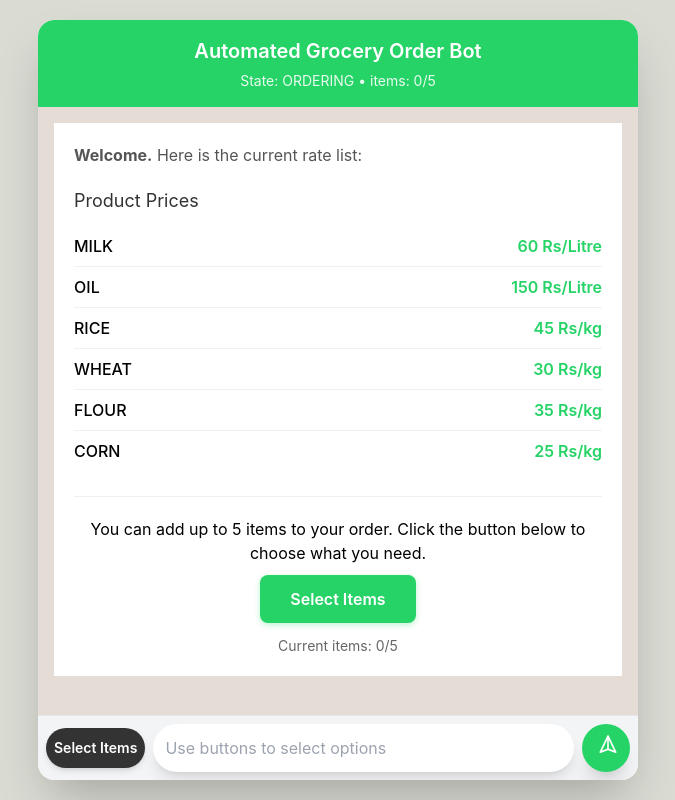
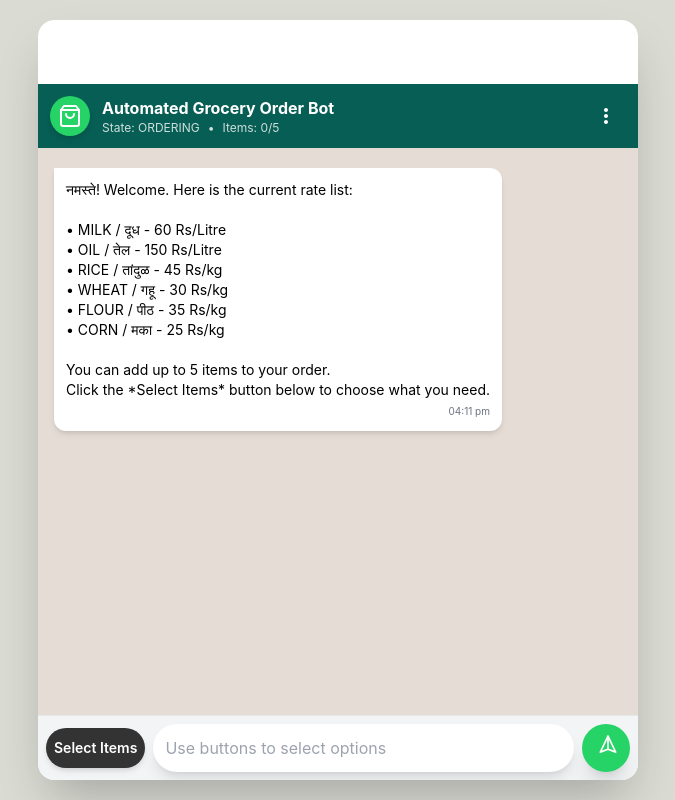
Before and after one commit to kaushalborse38-maker/autoorders, a plain HTML site: page index.html in a window 1280 px wide. Shown: the whole page, without its empty margins (302-977 px from the left). Drawn offline with nearby package versions, Linux system fonts and the light colour scheme.

Commit message:
Update index.html

```diff
--- a/index.html
+++ b/index.html
@@ -3,7 +3,7 @@
 <head>
     <meta charset="UTF-8" />
     <meta name="viewport" content="width=device-width, initial-scale=1.0"/>
-    <title>WhatsApp Grocery Order System</title>
+    <title>WhatsApp Order System - Mobile Optimized</title>
     <script src="https://cdn.tailwindcss.com"></script>
     <link rel="stylesheet" href="https://cdnjs.cloudflare.com/ajax/libs/font-awesome/6.4.0/css/all.min.css">
     <script>
@@ -169,155 +169,54 @@
             0%, 60%, 100% { transform: translateY(0); }
             30% { transform: translateY(-5px); }
         }
-
-        /* Grocery Bot Specific Styles */
-        .grocery-header {
-            background-color: #25D366;
-            color: white;
-            padding: 16px 20px;
-            text-align: center;
-            position: relative;
-            margin: 0;
-        }
-
-        .grocery-header h1 {
-            font-size: 20px;
-            font-weight: 600;
-            margin-bottom: 4px;
-        }
-
-        .grocery-status {
-            font-size: 14px;
-            opacity: 0.9;
-        }
-
-        .grocery-content {
-            padding: 20px;
-            background-color: white;
-        }
-
-        .welcome-message {
-            margin-bottom: 20px;
-            font-size: 16px;
-            color: #555;
-        }
-
-        .rate-list {
-            margin-bottom: 25px;
-        }
-
-        .rate-list h2 {
-            font-size: 18px;
-            margin-bottom: 12px;
-            color: #333;
-        }
-
-        .item {
-            display: flex;
-            justify-content: space-between;
-            padding: 8px 0;
-            border-bottom: 1px solid #f0f0f0;
-        }
-
-        .item:last-child {
-            border-bottom: none;
-        }
-
-        .item-name {
-            font-weight: 500;
-        }
-
-        .item-price {
-            color: #25D366;
-            font-weight: 600;
-        }
-
-        .action-section {
-            text-align: center;
-            margin-top: 25px;
-            padding-top: 20px;
-            border-top: 1px solid #f0f0f0;
-        }
-
-        .select-btn {
-            background-color: #25D366;
-            color: white;
-            border: none;
-            padding: 12px 30px;
-            font-size: 16px;
-            font-weight: 600;
-            border-radius: 8px;
-            cursor: pointer;
-            transition: background-color 0.2s;
-            box-shadow: 0 2px 6px rgba(37, 211, 102, 0.3);
-            margin-top: 10px;
-        }
-
-        .select-btn:hover {
-            background-color: #20bd5a;
-        }
-
-        .items-count {
-            margin-top: 12px;
-            font-size: 14px;
-            color: #666;
-        }
     </style>
 </head>
 <body class="bg-[#DADBD3] font-sans">
 
     <div id="app" class="w-full md:max-w-3xl md:rounded-xl overflow-hidden">
         <div id="chat-window" class="flex-grow w-full flex flex-col">
-            <!-- Grocery Bot Header - Integrated -->
-            <div class="grocery-header">
-                <h1>Automated Grocery Order Bot</h1>
-                <div class="grocery-status">State: ORDERING • items: 0/5</div>
+            <!-- Header - Positioned Lower -->
+            <div class="p-3 bg-whatsapp-dark text-white shadow-lg flex items-center justify-between flex-shrink-0 mt-16">
+                <div class="flex items-center min-w-0 flex-1">
+                    <div class="w-10 h-10 rounded-full bg-whatsapp-light flex items-center justify-center font-semibold text-lg mr-3 shadow-md flex-shrink-0">
+                        <svg xmlns="http://www.w3.org/2000/svg" class="h-6 w-6" viewBox="0 0 24 24" fill="none" stroke="currentColor" stroke-width="2" stroke-linecap="round" stroke-linejoin="round"><path d="M6 2L3 6v14a2 2 0 0 0 2 2h14a2 2 0 0 0 2-2V6l-3-4z"/><line x1="3" y1="6" x2="21" y2="6"/><path d="M16 10a4 4 0 0 1-8 0"/></svg>
+                    </div>
+                    <div class="min-w-0 flex-1">
+                        <p class="font-bold truncate">Automated Grocery Order Bot</p>
+                        <div class="flex text-xs opacity-80 space-x-2">
+                            <span id="bot-status">State: ORDERING</span>
+                            <span>•</span>
+                            <span id="item-counter">Items: 0/5</span>
+                        </div>
+                    </div>
+                </div>
+
+                <!-- Three dots menu -->
+                <div class="relative flex-shrink-0 ml-2">
+                    <button id="menu-button" class="p-2 rounded-full hover:bg-white/10 transition-colors" aria-label="More options">
+                        <svg xmlns="http://www.w3.org/2000/svg" class="h-6 w-6" viewBox="0 0 24 24" fill="currentColor"><path d="M12 8c1.1 0 2-.9 2-2s-.9-2-2-2-2 .9-2 2 .9 2 2 2zm0 2c-1.1 0-2 .9-2 2s.9 2 2 2 2-.9 2-2-.9-2-2-2zm0 6c-1.1 0-2 .9-2 2s.9 2 2 2 2-.9 2-2-.9-2-2-2z"/></svg>
+                    </button>
+                    <!-- Dropdown Menu -->
+                    <div id="dropdown-menu" class="dropdown-menu hidden">
+                        <div class="dropdown-item" onclick="downloadApp()">
+                            <i class="fas fa-download text-whatsapp-dark"></i>
+                            <span>Download App</span>
+                        </div>
+                        <div class="dropdown-item" onclick="showHelp()">
+                            <i class="fas fa-question-circle text-whatsapp-dark"></i>
+                            <span>Help & Info</span>
+                        </div>
+                        <div class="dropdown-item" onclick="resetOrder()">
+                            <i class="fas fa-redo text-whatsapp-dark"></i>
+                            <span>Reset Order</span>
+                        </div>
+                    </div>
+                </div>
             </div>
 
             <!-- Messages - Positioned Higher -->
             <div id="messages-container" class="flex-1 p-4 chat-messages overflow-y-auto">
-                <div class="flex flex-col space-y-2">
-                    <!-- Grocery Bot Content - Integrated -->
-                    <div class="grocery-content">
-                        <div class="welcome-message">
-                            <p><strong>Welcome.</strong> Here is the current rate list:</p>
-                        </div>
-
-                        <div class="rate-list">
-                            <h2>Product Prices</h2>
-                            <div class="item">
-                                <span class="item-name">MILK</span>
-                                <span class="item-price">60 Rs/Litre</span>
-                            </div>
-                            <div class="item">
-                                <span class="item-name">OIL</span>
-                                <span class="item-price">150 Rs/Litre</span>
-                            </div>
-                            <div class="item">
-                                <span class="item-name">RICE</span>
-                                <span class="item-price">45 Rs/kg</span>
-                            </div>
-                            <div class="item">
-                                <span class="item-name">WHEAT</span>
-                                <span class="item-price">30 Rs/kg</span>
-                            </div>
-                            <div class="item">
-                                <span class="item-name">FLOUR</span>
-                                <span class="item-price">35 Rs/kg</span>
-                            </div>
-                            <div class="item">
-                                <span class="item-name">CORN</span>
-                                <span class="item-price">25 Rs/kg</span>
-                            </div>
-                        </div>
-
-                        <div class="action-section">
-                            <p>You can add up to 5 items to your order. Click the button below to choose what you need.</p>
-                            <button class="select-btn">Select Items</button>
-                            <div class="items-count">Current items: 0/5</div>
-                        </div>
-                    </div>
-                </div>
+                <div class="flex flex-col space-y-2"></div>
             </div>
 
             <!-- Input Bar -->
```
